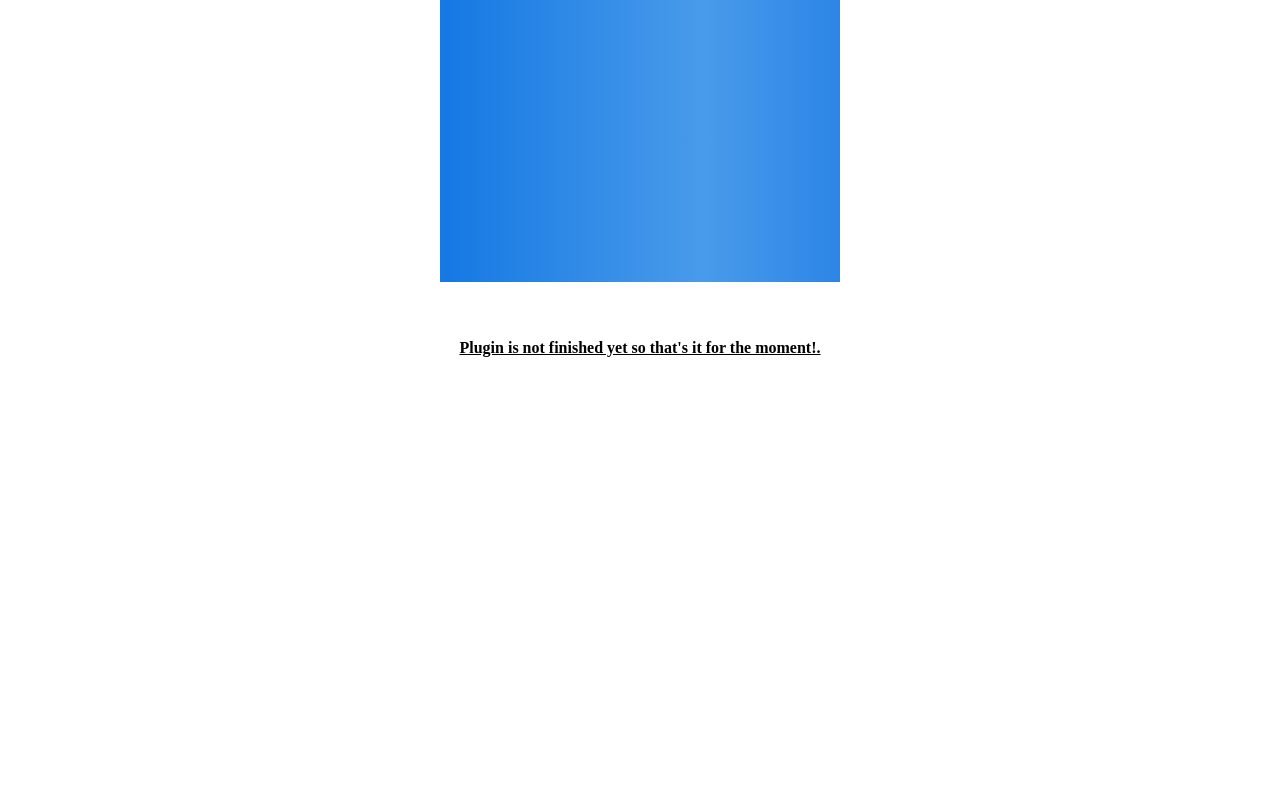
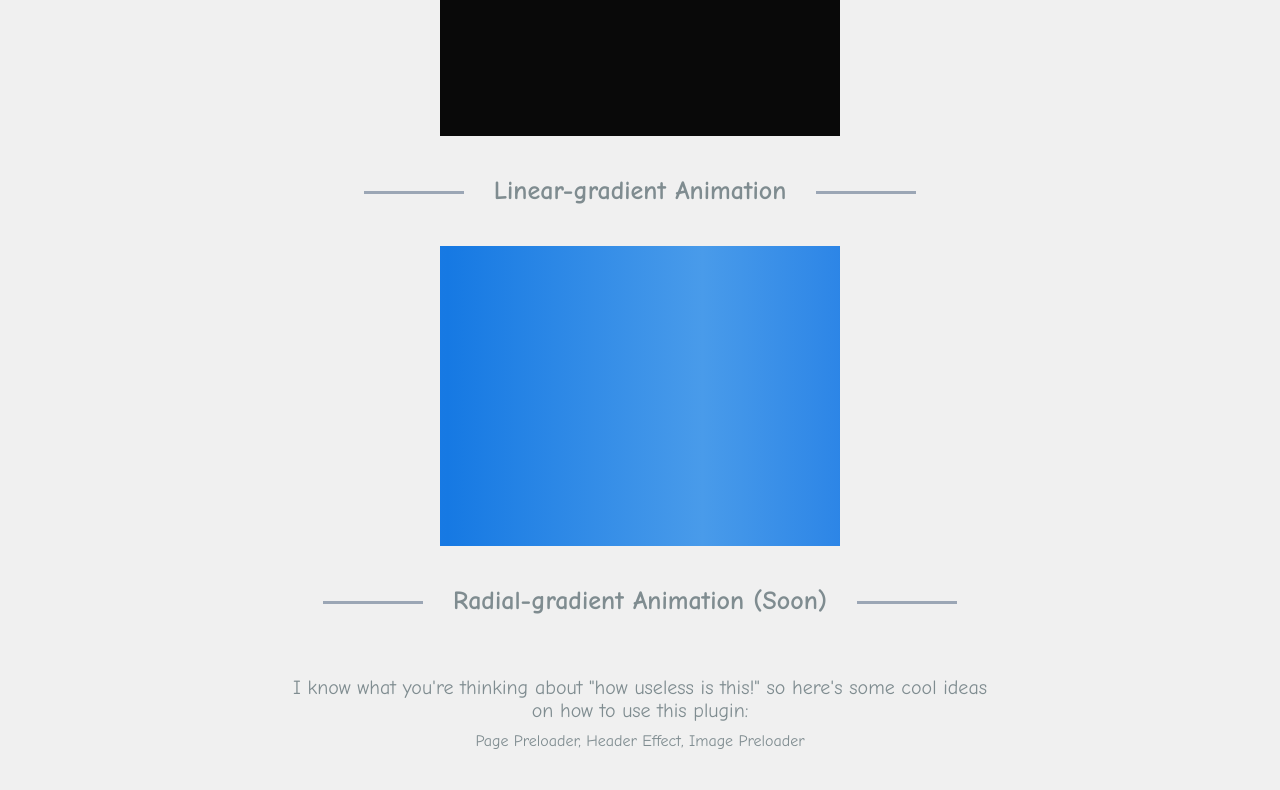
Before and after one commit to KhaledElAnsari/backgroundor, a plain HTML site: page index.html in a window 1280 px wide. Shown: the part 624-1414 px from the top of the page. Before the commit the page ends 1038 px from the top, so only its background shows below. Drawn offline with Linux system fonts and the light colour scheme.

Commit message:
added an MIT license with some enhancements on the demo

```diff
--- /dev/null
+++ b/index.css
@@ -0,0 +1,78 @@
+body {
+  font-family: "Comic Sans MS", cursive, sans-serif;
+  margin: 0;
+  background: #f0f0f0;
+  color: #7f8c90;
+}
+header {
+  border-bottom: 1px solid rgba(103, 103, 103, 0.63);
+  padding: 65px 0 0;
+  text-align:center;
+  height: 155px;
+  width: 100%;
+  color: #094B7C;
+}
+header h2 {
+  margin: 0 0 10px;
+  font-size: 36px;
+}
+header p {
+  margin: 15px 0 0;
+  font-size: 22px;
+}
+h2.title {
+  font-size: 26px;
+  text-align: center;
+  margin: 25px 0;
+}
+p.intro {
+  font-size: 20px;
+  text-align: center;
+  margin: 60px auto 40px;
+  max-width: 700px;
+}
+div.intro {
+  font-size: 16px;
+  text-align: center;
+  margin: 10px auto 40px;
+  max-width: 700px;
+}
+div.intro a {
+  margin-top: 10px;
+  color: inherit;
+  text-decoration: none;
+}
+div.intro a:hover {
+  text-decoration: underline;
+}
+h2.title span {
+  position: relative;
+}
+h2.title span:before {
+  right: 100%;
+  margin-right: 30px;
+  content: "";
+  position: absolute;
+  border-top: 3px solid #9ba6b5;
+  width: 100px;
+  height: 3px;
+  top: 50%;
+}
+h2.title span:after {
+  left: 100%;
+  margin-left: 30px;
+  content: "";
+  position: absolute;
+  border-top: 3px solid #9ba6b5;
+  width: 100px;
+  height: 3px;
+  top: 50%;
+}
+div.example {
+  margin: 40px 0;
+}
+div.example > div {
+  height:300px;
+  width:400px;
+  margin:0 auto;
+}
--- a/index.html
+++ b/index.html
@@ -1,40 +1,61 @@
 <!DOCTYPE html>
-<html style="height:100%;">
+<html>
   <head>
     <title>Backgroundor</title>
+    <link rel="stylesheet" href="./index.css" />
   </head>
-  <body style="height:100%; margin:0;">
-    <header style="border-bottom: 1px solid; padding: 10px 0; text-align:center">
-      <h2>Backgroundor <br/> jQuery animation plugin for background color</h2>
+  <body>
+    <header>
+      <h2>Backgroundor</h2>
+      <p>The solution for gradient animation</p>
     </header>
 
-    <h3 style="text-align:center;">Opacity Animation</h3>
-    <br/>
-    <div>
-      <div id="test" style="height:300px;width:400px;margin:0 auto;">
+    <p class="intro">
+      Backgroundor is a jQuery plugin for animating gradient backgrounds.
+      <br/><br/>
+      Below you can see the availabe animations.
+    </p>
 
+    <h2 class="title">
+      <span>Opacity Animation</span>
+    </h2>
+    <div class="example">
+      <div id="test">
       </div>
     </div>
-    <br/><br/>
-    <h3 style="text-align:center;">Gradient Animation</h3>
-    <br/>
-    <div>
-      <div id="test2" style="height:300px;width:400px;margin:0 auto;">
 
+    <h2 class="title">
+      <span>Linear-gradient Animation</span>
+    </h2>
+
+    <div class="example">
+      <div id="test2">
       </div>
     </div>
-    <br/><br/>
 
-    <h4 style="text-align:center;"><u>Plugin is not finished yet so that's it for the moment!.</u></h4>
+    <h2 class="title">
+      <span>Radial-gradient Animation (Soon)</span>
+    </h2>
 
-    <br/><br/>
+    <p class="intro" style="margin-bottom: 0;">
+      I know what you're thinking about "how useless is this!" so here's some cool ideas on how to use this plugin:
+    </p>
+    <div class="intro">
+      <a href="#">Page Preloader</a>,
+      <a href="#">Header Effect</a>,
+      <a href="#">Image Preloader</a>
+    </div>
+
+    <footer>
+
+    </footer>
 
     <script src="./jQuery191.js"></script>
     <script src="./backgroundor.jquery.js"></script>
-    <!-- <script src="./index_dev.js"></script> -->
 
     <script type="text/javascript">
       $(document).ready(function() {
+        $('header').backgroundor('lgradient',{intervaltime: 80, colors: ['#3b679e','#137FD8','#7db9e8']});
         $('#test').backgroundor('opacity',{intervaltime: 1000, opacityval: true});
         $('#test2').backgroundor('lgradient',{intervaltime: 80});
       });
```
Also changed, not shown: README.md, 1 other file.
